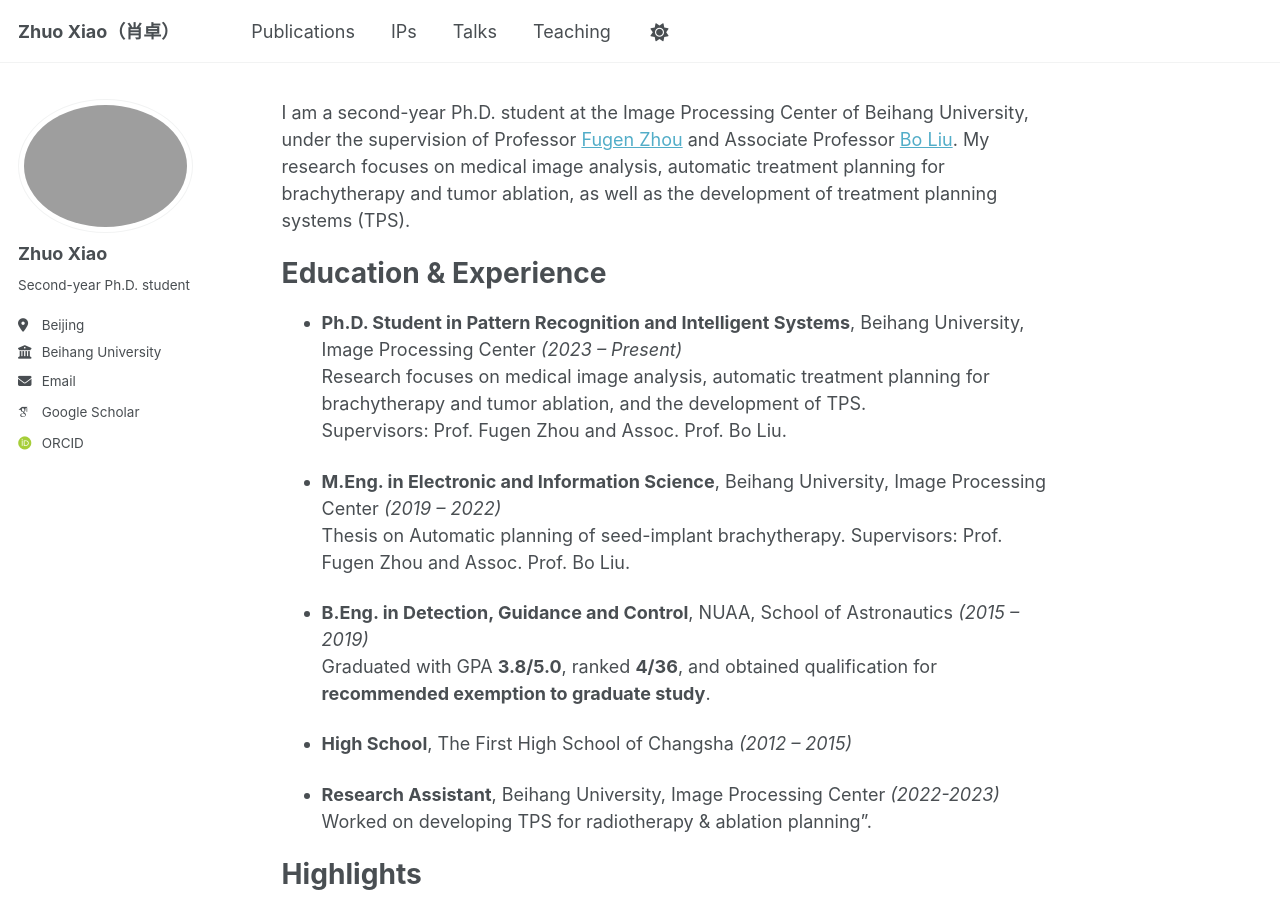
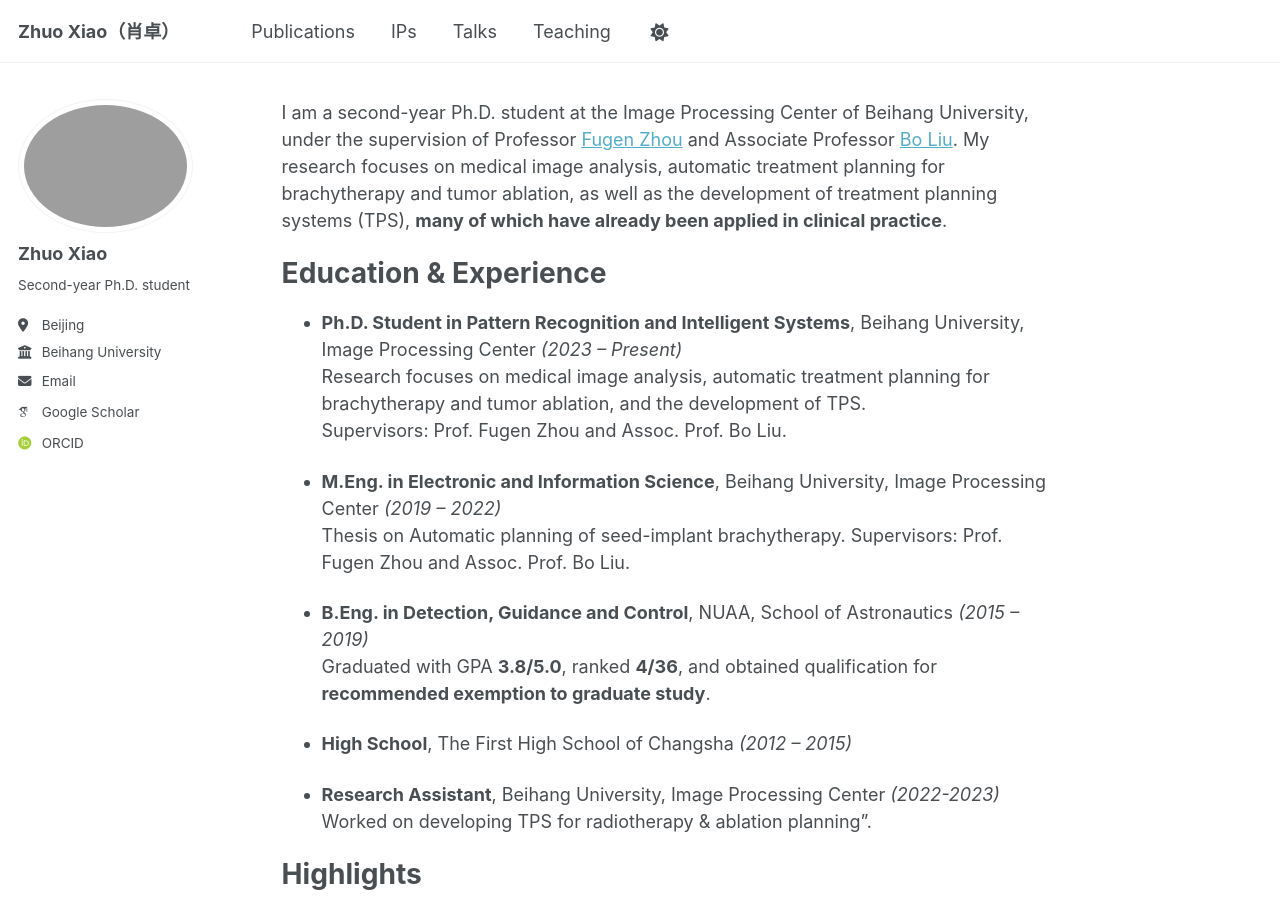
Before and after one commit to BUAAXZzz/BUAAXZzz.github.io, a Jekyll site: the page built from _pages/about.md, in a window 1280 px wide and 900 px high. Built offline with Jekyll 4.4.1, drawn with Linux system fonts in a browser that asks for light colours; some web fonts are replaced; a script that is not in the unit is left out.

Commit message:
Minor changes for description

```diff
--- a/_pages/about.md
+++ b/_pages/about.md
@@ -5,7 +5,7 @@
   - /about/
   - /about.html
 ---
-I am a second-year Ph.D. student at the Image Processing Center of Beihang University, under the supervision of Professor [Fugen Zhou](http://www.sa.buaa.edu.cn/info/1148/11086.htm) and Associate Professor [Bo Liu](https://shi.buaa.edu.cn/liubo2/zh_CN/index/154719/list/index.htm). My research focuses on medical image analysis, automatic treatment planning for brachytherapy and tumor ablation, as well as the development of treatment planning systems (TPS).
+I am a second-year Ph.D. student at the Image Processing Center of Beihang University, under the supervision of Professor [Fugen Zhou](http://www.sa.buaa.edu.cn/info/1148/11086.htm) and Associate Professor [Bo Liu](https://shi.buaa.edu.cn/liubo2/zh_CN/index/154719/list/index.htm). My research focuses on medical image analysis, automatic treatment planning for brachytherapy and tumor ablation, as well as the development of treatment planning systems (TPS), **many of which have already been applied in clinical practice**.
 
 Education & Experience
 ======
```
